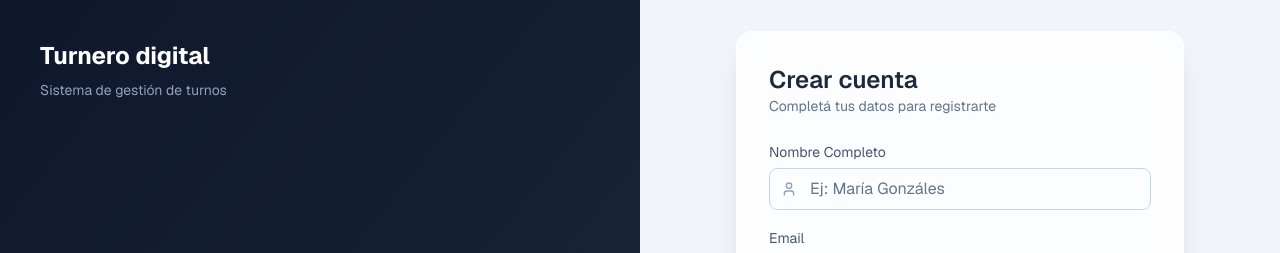
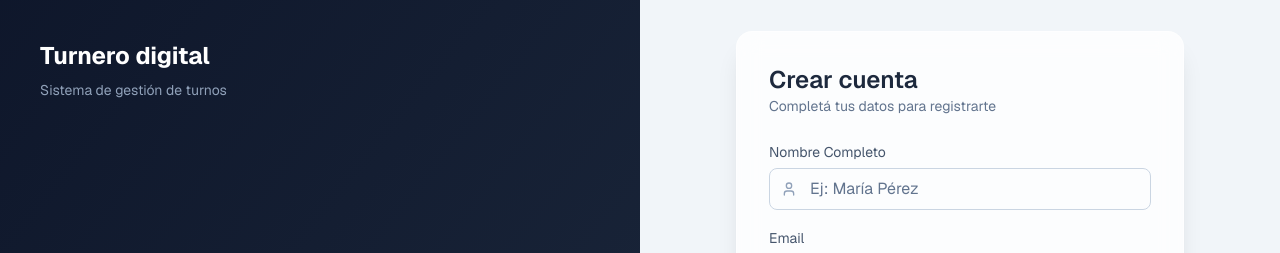
Before and after one commit to Agustina-NBlanco/turnero-digital, a Next.js app in the folder frontend/: page /register in a window 1280 px wide. Shown: the top 253 px of the page. Built offline with nearby package versions, Linux system fonts and the light colour scheme; no server answers.

Commit message:
Cambio en placeholder

```diff
--- a/frontend/src/app/(public)/register/page.tsx
+++ b/frontend/src/app/(public)/register/page.tsx
@@ -73,7 +73,7 @@ export default function RegisterPage() {
                                 <User className="absolute left-3 top-1/2 -translate-y-1/2 w-4 h-4 text-slate-400" />
                                 <Input
                                     {...register("name")}
-                                    placeholder="Ej: María Gonzáles"
+                                    placeholder="Ej: María Pérez"
                                     className="placeholder:text-slate-500 text-slate-800 pl-10 w-full"
                                 />
                             </div>
```
